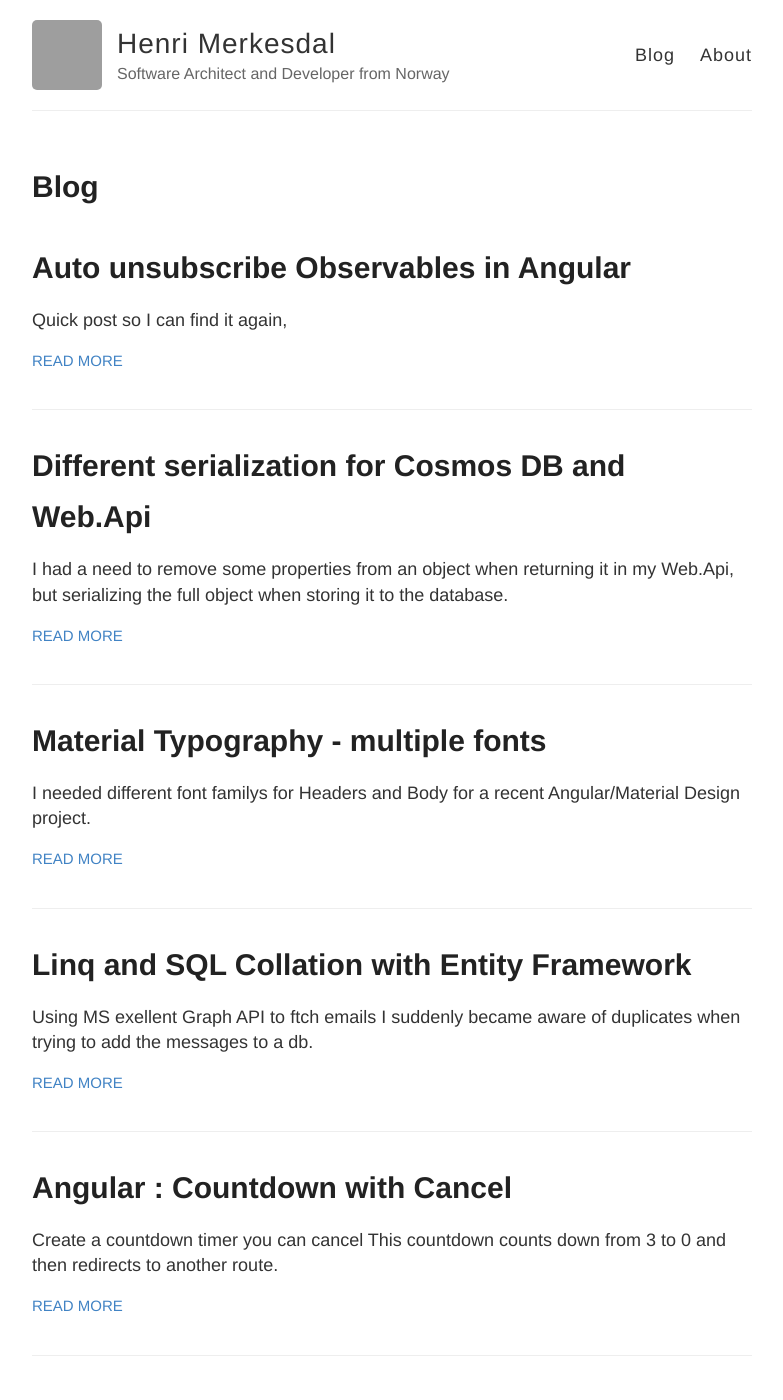
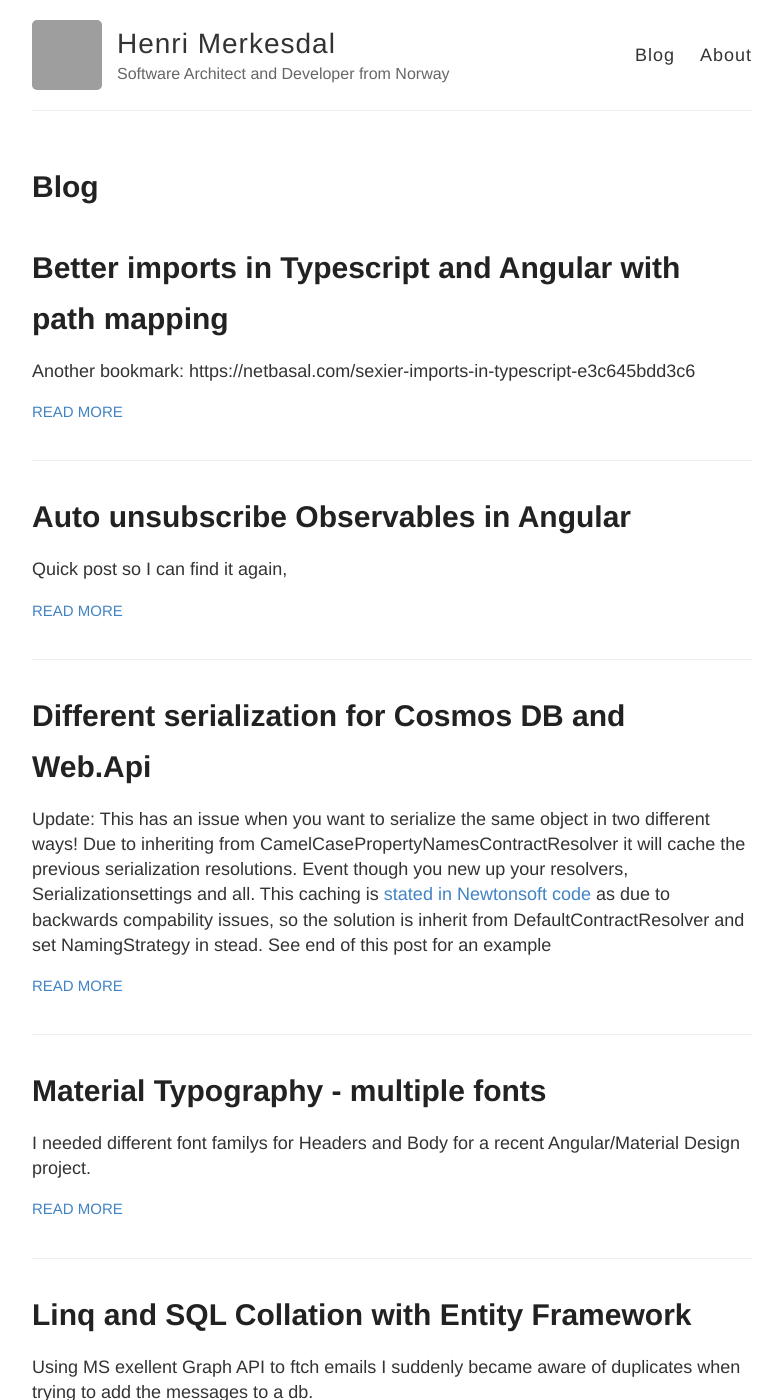
Before and after one commit to henrim/henrim.github.io, a Jekyll site: the page built from index.html, in a window 1280 px wide and 1400 px high. Shown: the whole window, without its empty margins (248-1031 px from the left). Built offline with Jekyll 4.4.1, drawn with Linux system fonts in a browser that asks for light colours; grey boxes are pictures that could not be loaded.

Commit message:
update post

```diff
--- a/_posts/2018-06-05-JsonSerializer Web.Api and CosmosDB.md
+++ b/_posts/2018-06-05-JsonSerializer Web.Api and CosmosDB.md
@@ -11,6 +11,14 @@ tags:
 
 ---
 
+Update:
+This has an issue when you want to serialize the same object in two different ways!
+Due to inheriting from CamelCasePropertyNamesContractResolver it will cache the previous serialization resolutions. Event though you new up your resolvers, Serializationsettings and all.
+This caching is [stated in Newtonsoft code](https://github.com/JamesNK/Newtonsoft.Json/blob/master/Src/Newtonsoft.Json/Serialization/CamelCasePropertyNamesContractResolver.cs) as due to backwards compability issues,
+so the solution is inherit from DefaultContractResolver and set NamingStrategy in stead. See end of this post for an example
+
+
+Original post:
 
 I had a need to remove some properties from an object when returning it in my Web.Api,
 but serializing the full object when storing it to the database.
@@ -118,3 +126,32 @@ It was then used in a controller action like this:
             return Json(cloud, settings);
         }
     }
+
+
+
+
+
+
+
+## After update:
+
+_Solution:_
+{%raw %}
+
+    public class CamelCaseFromDefaultContractResolver : DefaultContractResolver
+    {
+        public CamelCaseFromDefaultContractResolver()
+        {
+            NamingStrategy = new CamelCaseNamingStrategy
+            {
+                ProcessDictionaryKeys = true,
+                OverrideSpecifiedNames = true
+            };
+        }
+    }
+
+
+    public class PropertyRenameAndIgnoreSerializerContractResolver : CamelCaseFromDefaultContractResolver
+    {
+        ...
+    }
--- /dev/null
+++ b/_posts/2018-06-05-easier-typescript-imports.md
@@ -0,0 +1,32 @@
+---
+layout: post
+title: 'Better imports in Typescript and Angular with path mapping'
+tags:
+- Angular
+- Typescript
+- import
+---
+
+
+Another bookmark:
+https://netbasal.com/sexier-imports-in-typescript-e3c645bdd3c6
+
+{% raw %}
+import { MyComponent } from '@shared/components/my'
+{% endraw %}
+
+
+tsconfig.json:
+{% raw %}
+{
+  "compilerOptions": {
+    ...
+    "baseUrl": "./src",
+    "paths": {
+      "@datorama/utils/*": ["app/utils/*"],
+      "@datorama/pipes/*": ["app/pipes/*"]
+    }
+    ...
+  }
+}
+{% endraw %}
```
